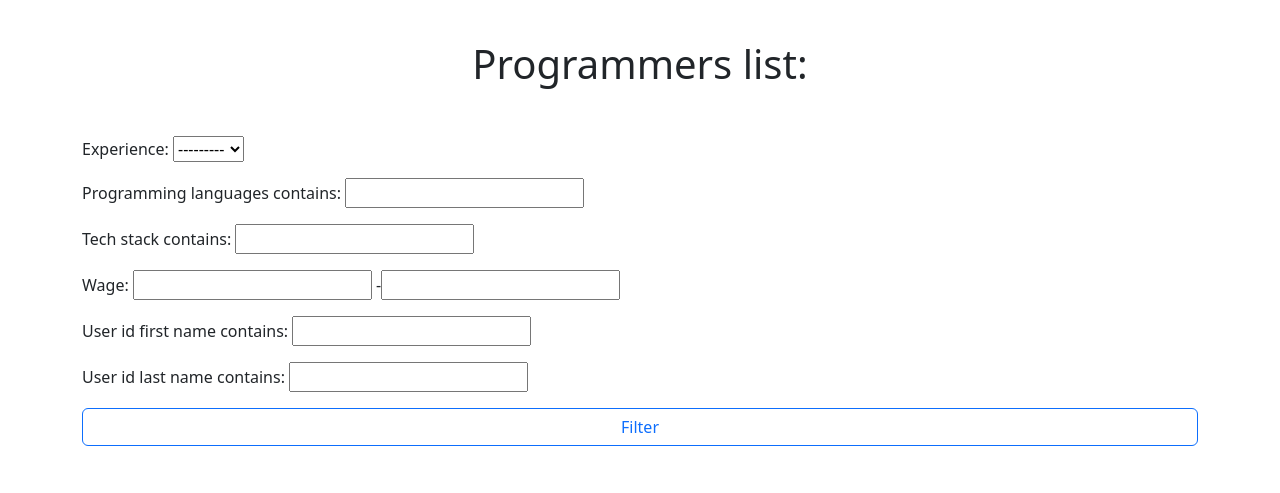
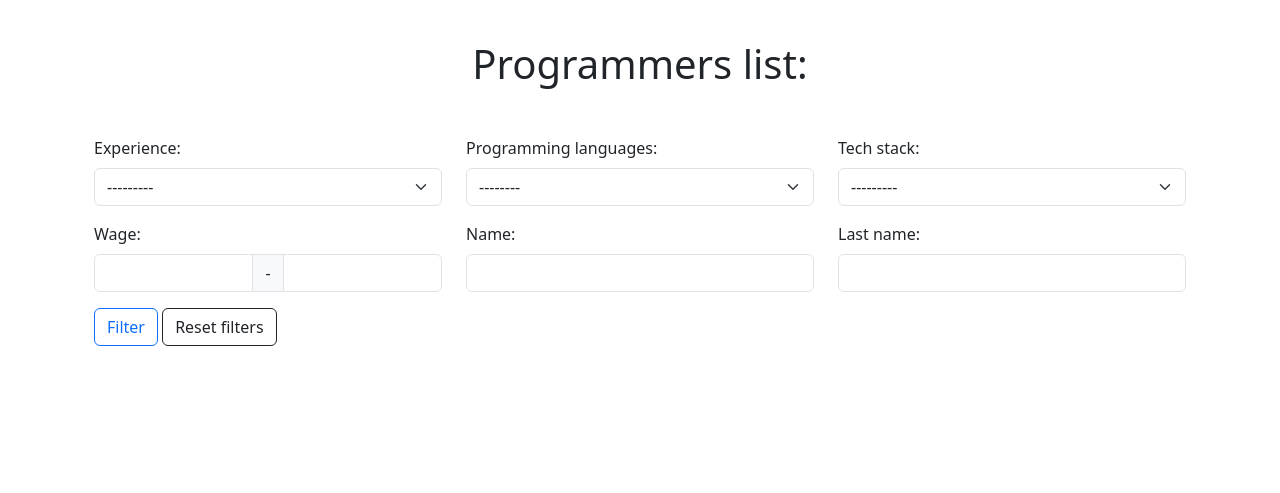
Before and after one commit to grupaASDA/ZnanyProgramista, a Django app: page /programmers/list in a window 1280 px wide. Shown: the part 80-573 px from the top of the page. Run offline with Django 5.2, Linux system fonts and the light colour scheme; parts of the project's set-up code (start-up, migrations or seed data) failed here and were passed over.

Commit message:
programer list frontend

```diff
--- a/knownProgrammer/programmers/templates/programmers/programmers_list.html
+++ b/knownProgrammer/programmers/templates/programmers/programmers_list.html
@@ -19,12 +19,114 @@
                     </ul>
                 </div>
             {% endif %}
-            <form method="get" action="{% url 'programmers_list' %}">
-                {{ form.as_p }}
-                <div class="d-grid gap-2 mb-5">
-                    <input type="submit" value="Filter" class="btn btn-outline-primary"/>
-                </div>
-            </form>
+                <form method="get" action="{% url 'programmers_list' %}">
+                    <div class="container">
+                        <div class="row mb-3">
+                            <div class="col">
+                                <label for="id_experience" class="form-label">Experience:</label>
+                                <select name="experience" id="id_experience" class="form-select">
+                                    <option value="" selected>---------</option>
+                                    <option value="Mid">Mid</option>
+                                    <option value="Junior">Junior</option>
+                                    <option value="Senior">Senior</option>
+                                </select>
+                            </div>
+                            <div class="col">
+                                <label for="id_programming_languages__contains" class="form-label">Programming languages:</label>
+                                <select name="programming_languages__contains" id="id_programming_languages__contains" class="form-select">
+                                    <option value="" selected>--------</option>
+                                    <option value="JavaScript">JavaScript</option>
+
+                                    <option value="Python">Python</option>
+
+                                    <option value="Java">Java</option>
+
+                                    <option value="C">C</option>
+
+                                    <option value="C++">C++</option>
+
+                                    <option value="C#">C#</option>
+
+                                    <option value="R">R</option>
+
+                                    <option value="PHP">PHP</option>
+
+                                    <option value="SQL">SQL</option>
+
+                                    <option value="RUST">RUST</option>
+
+                                    <option value="Kotlin">Kotlin</option>
+
+                                    <option value="HTML">HTML</option>
+
+                                    <option value="CSS">CSS</option>
+
+                                    <option value="TypeScript">TypeScript</option>
+
+                                    <option value="Scala">Scala</option>
+
+                                    <option value="SWIFT">SWIFT</option>
+                                </select>
+                            </div>
+                            <div class="col">
+                                <label for="id_tech_stack__contains" class="form-label">Tech stack:</label>
+                                <select name="tech_stack__contains" id="id_tech_stack__contains" class="form-select">
+                                    <option value="" selected>---------</option>
+                                    <option value="Django">Django</option>
+
+                                    <option value="Flask">Flask</option>
+
+                                    <option value="FastAPI">FastAPI</option>
+
+                                    <option value="Databases">Databases</option>
+
+                                    <option value="Docker">Docker</option>
+
+                                    <option value="Git | GitHub">Git | GitHub</option>
+
+                                    <option value="Node.js">Node.js</option>
+
+                                    <option value="React">React</option>
+
+                                    <option value="Symphony">Symphony</option>
+
+                                    <option value="Ruby on Rails">Ruby on Rails</option>
+
+                                    <option value="Celery">Celery</option>
+                                </select>
+                            </div>
+                        </div>
+
+                        <div class="row mb-3">
+                            <div class="col">
+                                <label class="form-label">Wage:</label>
+                                <div class="input-group">
+                                    <input type="text" name="wage_min" id="id_wage_0" class="form-control">
+                                    <span class="input-group-text">-</span>
+                                    <input type="text" name="wage_max" id="id_wage_1" class="form-control">
+                                </div>
+                            </div>
+                            <div class="col">
+                                <label for="id_first_name" class="form-label">Name:</label>
+                                <input type="text" name="first_name" id="id_first_name" class="form-control">
+                            </div>
+                            <div class="col">
+                                <label for="id_last_name" class="form-label">Last name:</label>
+                                <input type="text" name="last_name" id="id_last_name" class="form-control">
+                            </div>
+                        </div>
+
+                        <div class="row">
+                            <div class="col">
+                                <button type="submit" class="btn btn-outline-primary">Filter</button>
+                                <a href="{% url 'programmers_list' %}" class="btn btn-outline-dark">Reset filters</a>
+                            </div>
+                        </div>
+                    </div>
+                </form>
+        </div>
+
+        <div class="row">
 
             {% for programmer in programmers %}
                 <div class="col-md-4">
@@ -66,10 +168,10 @@
                                     {% empty %}
                                         <span class="fw-italic">No frameworks listed</span>
                                     {% endfor %}
-                                </div>
+                            </a>    </div>
                         </div>
                     </div>
-                    </a>
+
                 </div>
             {% endfor %}
         </div>
```
Also changed, not shown: 1 other file.
